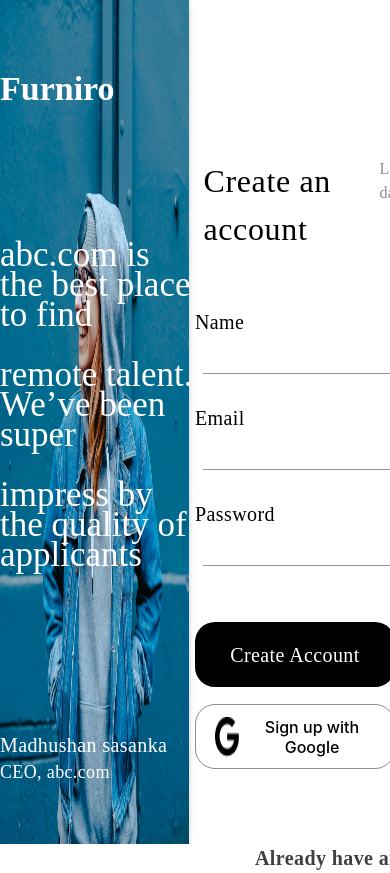
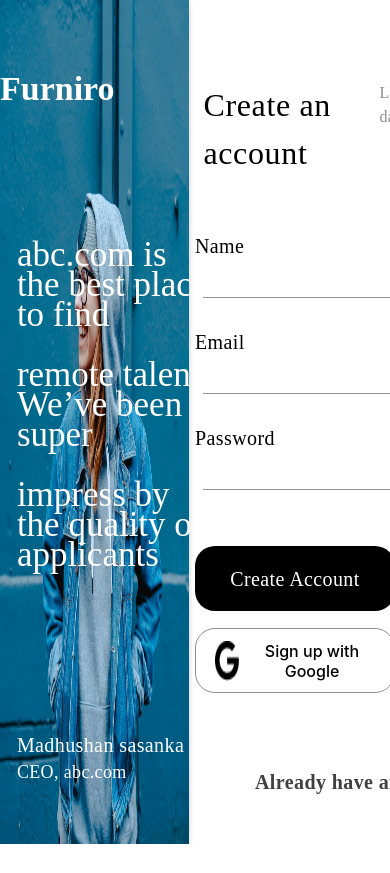
Before and after one commit to moussasg/furnio, a React (Vite) app: page / in a window 390 px wide. Shown: the top 873 px of the page. After the commit the page ends 844 px from the top, so only its background shows below. Built offline with nearby package versions, Linux system fonts and the light colour scheme.

Commit message:
fixedissues

```diff
--- a/src/components/componenetLogin/leftcomponent/index.module.css
+++ b/src/components/componenetLogin/leftcomponent/index.module.css
@@ -36,9 +36,12 @@
 }
 /* media screen*/
 @media screen and (max-width:1100px) {
+  .haveaccount {
+    margin-top: 0px;
+  }
   .txtflex {
     width: 50%;
-    margin-left: 0vh;
+    margin-left: 2vh;
     height: 80vh;
     white-space: normal; /* Permettre le retour à la ligne automatique */
     position: relative; /* Assurez-vous que l'élément est positionné de manière relative */
--- a/src/components/componenetLogin/rightcomponent/index.module.css
+++ b/src/components/componenetLogin/rightcomponent/index.module.css
@@ -150,7 +150,7 @@ color: black;
     .right {
         position: absolute;
         left: 50vw;
-        margin-top: 10vh;
+        margin-top: 1vh;
         display: flex;
         flex-direction: column;
         width: 100vw;
```
